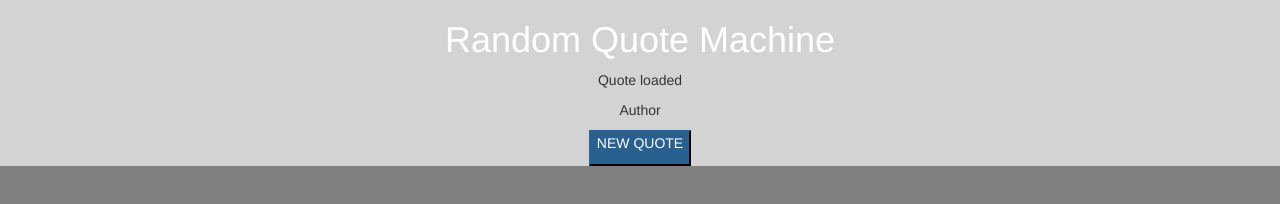
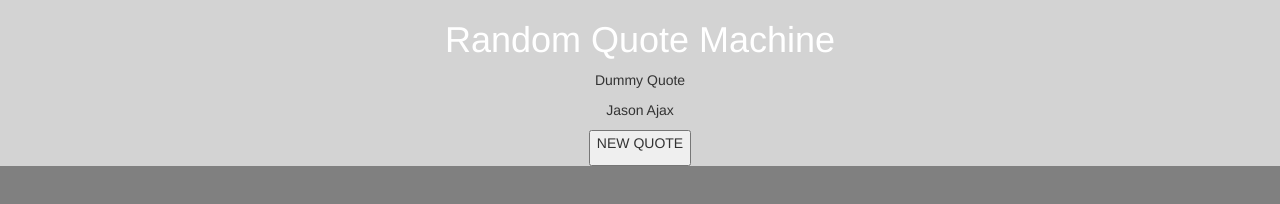
Before and after one commit to femarchi/random-quote-machine, a plain HTML site: page index.html in a window 1280 px wide. Both pictures are taken after a click on the button "NEW QUOTE". Drawn offline with nearby package versions, Linux system fonts and the light colour scheme.

Commit message:
Added quote-list.json and updated script

```diff
--- a/index.html
+++ b/index.html
@@ -48,7 +48,7 @@
       </div>
 
       <div id="button-area" class="col-xs-12">
-        <button id="new-quote-button" type="button" class="btn-primary">
+        <button id="new-quote-button" type="button" class="btn-secondary">
           <p>NEW QUOTE</p>
         </button>
       </div>
--- /dev/null
+++ b/quote-list.json
@@ -0,0 +1,502 @@
+[
+{
+	"ID": 1,
+	"quote": "We look forward to the time when the Power of Love will replace the Love of Power. Then will our world know the blessings of peace.",
+	"author": "William Ewart Gladstone"
+},
+{
+	"ID": 2,
+	"quote": "It is better to remain silent at the risk of being thought a fool, than to talk and remove all doubt of it.",
+	"author": "Maurice Switzer"
+},
+{
+	"ID": 3,
+	"quote": "For success, attitude is equally as important as ability.",
+	"author": "Anonymous"
+},
+{
+	"ID": 4,
+	"quote": "Either you run the day, or the day runs you.",
+	"author": "Jim Rohn"
+},
+{
+	"ID": 5,
+	"quote": "When I die, I want to go peacefully like my grandfather did–in his sleep. Not yelling and screaming like the passengers in his car.",
+	"author": "Bob Monkhouse"
+},
+{
+	"ID": 6,
+	"quote": "When I was 5 years old, my mother always told me that happiness was the key to life. When I went to school, they asked me what I wanted to be when I grew up. I wrote down “happy.” They told me I didn’t understand the assignment, and I told them they didn’t understand life.",
+	"author": "Anonymous"
+},
+{
+	"ID": 7,
+	"quote": "Never doubt that a small group of thoughtful, committed citizens can change the world. Indeed, it’s the only thing that ever has.",
+	"author": "Margaret Mead"
+},
+{
+	"ID": 8,
+	"quote": "People are illogical, unreasonable, and self-centered. Love them anyway.",
+	"author": "Kent M. Keith"
+},
+{
+	"ID": 9,
+	"quote": "Absence diminishes mediocre passions and increases great ones, as the wind blows out candles and fans fire.",
+	"author": "François (VI) (Duc de La Rochefoucauld)"
+},
+{
+	"ID": 10,
+	"quote": "The next time you’re faced with something that’s unexpected, unwanted and uncertain, consider that it just may be a gift.",
+	"author": "Stacey Kramer"
+},
+{
+	"ID": 11,
+	"quote": "To avoid criticism, say nothing, do nothing, be nothing.",
+	"author": "Fred Shero"
+},
+{
+	"ID": 12,
+	"quote": "A baby is God’s opinion that life should go on.",
+	"author": "Carl Sandburg"
+},
+{
+	"ID": 13,
+	"quote": "If opportunity doesn’t knock, build a door.",
+	"author": "Milton Berle"
+},
+{
+	"ID": 14,
+	"quote": "I believe in the sacredness of a promise, that a man’s word should be as good as his bond; that character — not wealth or power or position — is of supreme worth.",
+	"author": "John D. Rockefeller (Jr.)"
+},
+{
+	"ID": 15,
+	"quote": "Everything in moderation, including moderation.",
+	"author": "Oscar Wilde"
+},
+{
+	"ID": 16,
+	"quote": "Worry is like a rocking chair, it will give you something to do, but it won’t get you anywhere.",
+	"author": "Vance Havner"
+},
+{
+	"ID": 17,
+	"quote": "I asked God for a bike, but I know God doesn’t work that way. So I stole a bike and asked for forgiveness.",
+	"author": "Emo Philips"
+},
+{
+	"ID": 18,
+	"quote": "I was out on a date recently and the guy took me horseback riding. That was kind of fun, until we ran out of quarters.",
+	"author": "Susie Loucks"
+},
+{
+	"ID": 19,
+	"quote": "The world is my country, all mankind are my brethren and to do good is my religion.",
+	"author": "Thomas Paine"
+},
+{
+	"ID": 20,
+	"quote": "I don’t feel threatened by people who ask questions. It’s those who refuse to answer them that frighten me.",
+	"author": "Jason Bacchetta"
+},
+{
+	"ID": 21,
+	"quote": "Just taught my kids about taxes by eating 38% of their ice cream.",
+	"author": "Conan O’Brien"
+},
+{
+	"ID": 22,
+	"quote": "Wise men speak because they have something to say; fools because they have to say something.",
+	"author": "Plato"
+},
+{
+	"ID": 23,
+	"quote": "My therapist told me the way to achieve true inner peace is to finish what I start. So far I’ve finished two bags of M&Ms and a chocolate cake. I feel better already.",
+	"author": "Dave Barry"
+},
+{
+	"ID": 24,
+	"quote": "The trouble with eating Italian food is that five or six days later, you’re hungry again.",
+	"author": "George Miller"
+},
+{
+	"ID": 25,
+	"quote": "Life expectancy would grow by leaps and bounds if green vegetables smelled as good as bacon.",
+	"author": "Doug Larson"
+},
+{
+	"ID": 26,
+	"quote": "The odds of going to the store for a loaf of bread and coming out with only a loaf of bread are three billion to one.",
+	"author": "Erma Bombeck"
+},
+{
+	"ID": 27,
+	"quote": "Instead of getting married again, I’m going to find a woman I don’t like and just give her a house.",
+	"author": "Rod Stewart"
+},
+{
+	"ID": 28,
+	"quote": "Patriotism is supporting your country all the time, and your government when it deserves it.",
+	"author": "Mark Twain"
+},
+{
+	"ID": 29,
+	"quote": "All our dreams can come true, if we have the courage to pursue them.",
+	"author": "Walt Disney"
+},
+{
+	"ID": 30,
+	"quote": "As a well-spent day brings happy sleep, so a life well spent brings happy death.",
+	"author": "Leonardo da Vinci"
+},
+{
+	"ID": 31,
+	"quote": "Always borrow money from a pessimist. He won’t expect it back.",
+	"author": "Oscar Wilde"
+},
+{
+	"ID": 32,
+	"quote": "Courage is contagious. When a brave man takes a stand, the spines of others are stiffened.",
+	"author": "Billy Graham"
+},
+{
+	"ID": 33,
+	"quote": "Patience is something you admire in the driver behind you, but not in one ahead.",
+	"author": "Bill McGlashen"
+},
+{
+	"ID": 34,
+	"quote": "Men reach their sexual peak at eighteen. Women reach theirs at thirty-five. Do you get the feeling that God is playing a practical joke?",
+	"author": "Rita Rudner"
+},
+{
+	"ID": 35,
+	"quote": "I dream of a better tomorrow, where chickens can cross the road and not be questioned about their motives.",
+	"author": "Anonymous"
+},
+{
+	"ID": 36,
+	"quote": "Not everything that can be counted counts, and not everything that counts can be counted.",
+	"author": "William Bruce Cameron"
+},
+{
+	"ID": 37,
+	"quote": "I never took a day off in my twenties. Not one.",
+	"author": "Bill Gates"
+},
+{
+	"ID": 38,
+	"quote": "Perfection is not attainable, but if we chase perfection we can catch excellence.",
+	"author": "Vince Lombardi"
+},
+{
+	"ID": 39,
+	"quote": "What lies behind us and what lies before us are tiny matters compared to what lies within us.",
+	"author": "Henry S. Haskins"
+},
+{
+	"ID": 40,
+	"quote": "How wonderful it is that nobody need wait a single moment before beginning to improve the world.",
+	"author": "Anne Frank"
+},
+{
+	"ID": 41,
+	"quote": "It is the mark of an educated mind to be able to entertain a thought without accepting it.",
+	"author": "Aristotle"
+},
+{
+	"ID": 42,
+	"quote": "The same fence that shuts others out shuts you in.",
+	"author": "Bill Copeland"
+},
+{
+	"ID": 43,
+	"quote": "Waiting for perfect is never as smart as making progress.",
+	"author": "Seth Godin"
+},
+{
+	"ID": 44,
+	"quote": "I couldn’t repair your brakes, so I made your horn louder.",
+	"author": "Steven Wright"
+},
+{
+	"ID": 45,
+	"quote": "America is a country where half the money is spent buying food, and the other half is spent trying to lose weight.",
+	"author": "Anonymous"
+},
+{
+	"ID": 46,
+	"quote": "You see things; and you say “Why?” But I dream things that never were; and I say “Why not?”",
+	"author": "George Bernard Shaw"
+},
+{
+	"ID": 47,
+	"quote": "I have never in my life learned anything from any man who agreed with me.",
+	"author": "Dudley Field Malone"
+},
+{
+	"ID": 48,
+	"quote": "We’ve all heard that a million monkeys banging on a million typewriters will eventually reproduce the entire works of Shakespeare. Now, thanks to the Internet, we know this is not true.",
+	"author": "Robert Wilensky"
+},
+{
+	"ID": 49,
+	"quote": "Little minds are tamed and subdued by misfortune; but great minds rise above them.",
+	"author": "Washington Irving"
+},
+{
+	"ID": 50,
+	"quote": "What you do speaks so loudly that I cannot hear what you say.",
+	"author": "Ralph Waldo Emerson"
+},
+{
+	"ID": 51,
+	"quote": "People who read the tabloids deserve to be lied to.",
+	"author": "Jerry Seinfeld"
+},
+{
+	"ID": 52,
+	"quote": "Every truth passes through three stages before it is recognized. In the first, it is ridiculed. In the second, it is opposed. In the third, it is regarded as self-evident.",
+	"author": "Arthur Schopenhauer"
+},
+{
+	"ID": 53,
+	"quote": "No man is rich enough to buy back his past.",
+	"author": "Oscar Wilde"
+},
+{
+	"ID": 54,
+	"quote": "A successful man is one who makes more money than his wife can spend. A successful woman is one who can find such a man.",
+	"author": "Lana Turner"
+},
+{
+	"ID": 55,
+	"quote": "I always arrive late at the office, but I make up for it by leaving early.",
+	"author": "Charles Lamb"
+},
+{
+	"ID": 56,
+	"quote": "Do not pray for easy lives. Pray to be stronger men! Do not pray for tasks equal to your powers. Pray for powers equal to your tasks!",
+	"author": "Phillips Brooks"
+},
+{
+	"ID": 57,
+	"quote": "The conductor of an orchestra doesn’t make a sound. He depends, for his power, on his ability to make other people powerful.",
+	"author": "Benjamin Zander"
+},
+{
+	"ID": 58,
+	"quote": "To the world you may be just one person, but to one person you may be the world.",
+	"author": "Brandi Snyder"
+},
+{
+	"ID": 59,
+	"quote": "What we are is God’s gift to us. What we become is our gift to God.",
+	"author": "Eleanor Powell"
+},
+{
+	"ID": 60,
+	"quote": "The only way the French are going in is if we tell them we found truffles in Iraq.",
+	"author": "Dennis Miller"
+},
+{
+	"ID": 61,
+	"quote": "I have to exercise early in the morning before my brain figures out what I’m doing.",
+	"author": "Anonymous"
+},
+{
+	"ID": 62,
+	"quote": "Why does a woman work ten years to change a man’s habits and then complain that he’s not the man she married?",
+	"author": "Barbra Streisand"
+},
+{
+	"ID": 63,
+	"quote": "Life shrinks or expands in proportion to one’s courage.",
+	"author": "Anaïs Nin"
+},
+{
+	"ID": 64,
+	"quote": "I knew a man who gave up smoking, drinking, sex, and rich food. He was healthy right up to the day he killed himself.",
+	"author": "Johnny Carson"
+},
+{
+	"ID": 65,
+	"quote": "My mother never saw the irony in calling me a son-of-a-bitch.",
+	"author": "Jack Nicholson"
+},
+{
+	"ID": 66,
+	"quote": "Misers aren’t fun to live with, but they make wonderful ancestors.",
+	"author": "David Brenner"
+},
+{
+	"ID": 67,
+	"quote": "Insanity is hereditary. You get it from your children.",
+	"author": "Sam Levenson"
+},
+{
+	"ID": 68,
+	"quote": "It’s useless to hold a person to anything he says while he’s in love, drunk, or running for office.",
+	"author": "Shirley MacLaine"
+},
+{
+	"ID": 69,
+	"quote": "It wasn’t raining when Noah built the ark.",
+	"author": "Howard Ruff"
+},
+{
+	"ID": 70,
+	"quote": "The elevator to success is out of order. You’ll have to use the stairs . . . one step at a time.",
+	"author": "Joe Girard"
+},
+{
+	"ID": 71,
+	"quote": "Never tell your problems to anyone . . . 20% don’t care and the other 80% are glad you have them.",
+	"author": "Lou Holtz"
+},
+{
+	"ID": 72,
+	"quote": "There’s zero correlation between being the best talker and having the best ideas.",
+	"author": "Susan Cain"
+},
+{
+	"ID": 73,
+	"quote": "It is not fair to ask of others what you are unwilling to do yourself.",
+	"author": "Eleanor Roosevelt"
+},
+{
+	"ID": 74,
+	"quote": "Bisexuality immediately doubles your chances for a date on Saturday night.",
+	"author": "Rodney Dangerfield"
+},
+{
+	"ID": 75,
+	"quote": "Let the wife make the husband glad to come home, and let him make her sorry to see him leave.",
+	"author": "Martin Luther"
+},
+{
+	"ID": 76,
+	"quote": "I am only one; but still I am one. I cannot do everything; but still I can do something; and because I cannot do everything, I will not refuse to do the something that I can do.",
+	"author": "Edward Everett Hale"
+},
+{
+	"ID": 77,
+	"quote": "Failure is the condiment that gives success its flavor.",
+	"author": "Truman Capote"
+},
+{
+	"ID": 78,
+	"quote": "A lie can travel half way around the world while the truth is putting on its shoes.",
+	"author": "Mark Twain"
+},
+{
+	"ID": 79,
+	"quote": "An archaeologist is the best husband a woman can have; the older she gets the more interested he is in her.",
+	"author": "Agatha Christie"
+},
+{
+	"ID": 80,
+	"quote": "In dreams and in love there are no impossibilities.",
+	"author": "János Arany"
+},
+{
+	"ID": 81,
+	"quote": "He, who will not reason, is a bigot; he, who cannot, is a fool; and he, who dares not, is a slave.",
+	"author": "William Drummond"
+},
+{
+	"ID": 82,
+	"quote": "Illegal aliens have always been a problem in the United States. Ask any Indian.",
+	"author": "Robert Orben"
+},
+{
+	"ID": 83,
+	"quote": "The most difficult years of marriage are those following the wedding.",
+	"author": "Bethany Austin"
+},
+{
+	"ID": 84,
+	"quote": "Don’t smother each other. No one can grow in the shade.",
+	"author": "Leo Buscaglia"
+},
+{
+	"ID": 85,
+	"quote": "Politicians and diapers have one thing in common. They should both be changed regularly, and for the same reason.",
+	"author": "José Maria de Eça de Queiroz"
+},
+{
+	"ID": 86,
+	"quote": "At every party, there are two kinds of people–those who want to go home and those who don’t. The trouble is, they are usually married to each other.",
+	"author": "Ann Landers"
+},
+{
+	"ID": 87,
+	"quote": "Those people who think they know everything are a great annoyance to those of us who do.",
+	"author": "Isaac Asimov"
+},
+{
+	"ID": 88,
+	"quote": "If you have knowledge, let others light their candles in it.",
+	"author": "Margaret Fuller"
+},
+{
+	"ID": 89,
+	"quote": "The best way to predict the future is to invent it.",
+	"author": "Alan Kay"
+},
+{
+	"ID": 90,
+	"quote": "If not us, who? If not now, when?",
+	"author": "Hillel the Elder"
+},
+{
+	"ID": 91,
+	"quote": "You know you’re getting old when you stoop to tie your shoelaces and wonder what else you could do while you’re down there.",
+	"author": "George Burns"
+},
+{
+	"ID": 92,
+	"quote": "For it was not into my ear you whispered, but into my heart. It was not my lips you kissed, but my soul.",
+	"author": "Judy Garland"
+},
+{
+	"ID": 93,
+	"quote": "When opportunity knocks, some people are in the backyard looking for four-leaf clovers.",
+	"author": "Polish Proverb"
+},
+{
+	"ID": 94,
+	"quote": "A bargain is something you don’t need at a price you can’t resist.",
+	"author": "Franklin Jones"
+},
+{
+	"ID": 95,
+	"quote": "Enjoy the little things, for one day you may look back and realize they were the big things.",
+	"author": "Robert Brault"
+},
+{
+	"ID": 96,
+	"quote": "Remember that happiness is a way of travel, not a destination.",
+	"author": "Roy L. Goodman"
+},
+{
+	"ID": 97,
+	"quote": "We live in a society where pizza gets to your house before the police.",
+	"author": "Anonymous"
+},
+{
+	"ID": 98,
+	"quote": "The most dangerous poison is the feeling of achievement. The antidote is to every evening think what can be done better tomorrow.",
+	"author": "Ingvar Kamprad"
+},
+{
+	"ID": 99,
+	"quote": "The only thing worse than being blind is having sight but no vision.",
+	"author": "Helen Keller"
+},
+{
+	"ID": 100,
+	"quote": "There are two primary choices in life: to accept conditions as they exist, or accept the responsibility for changing them.",
+	"author": "Denis Waitley"
+}
+]
--- a/script.js
+++ b/script.js
@@ -1,35 +1,55 @@
 $(document).ready(function() {
 
-	var quoteList = "";
-	loadDoc();
+	// Function calls when opening the page
 
-	function loadDoc() {
-		// Load all quotes from txt file into an object
-  	var xhttp = new XMLHttpRequest();
-  	xhttp.onreadystatechange = function() {
-  	  if (this.readyState == 4 && this.status == 200) {
-  	   quoteList = this.responseText;
-  	   //Create new objects with fields: ID(int), Quote(string), Author(string)
-  	   //Do this by splitting the array for every new line and pushing the values in order
 
-  	  }
-  	};
-  	xhttp.open("GET", "quote-list.txt", true);
-  	xhttp.send();
+	// function loadDoc() {
+	// 	// Load all quotes from txt file into an object
+ //  	var xhttp = new XMLHttpRequest();
+ //  	xhttp.onreadystatechange = function() {
+ //  	  if (this.readyState == 4 && this.status == 200) {
+ //  	   var quoteString = this.responseText;
+ //  	   //Create new objects with fields: id(int), Quote(string), Author(string)
+ //  	   //Do this by splitting the array for every new line and pushing the values in order
+
+ //  	  }
+ //  	};
+ //  	xhttp.open("GET", "quote-list.txt", true);
+ //  	xhttp.send();
+	// }
+
+	function loadQuote (quoteId) {
+		//fetch a random quote by id number and insert it into the html
+
+		var loadedQuote = "Dummy Quote";
+		var loadedAuthor = "Jason Ajax";
+
+		$.getJSON("quote-list.json", function (data){
+			var i = 0;
+			var found = false;
+			while (!found && i < data.length){
+				if(data[i].id === quoteId){
+					alert("Found " + quoteId + "!");
+					loadedQuote = data[i].quote;
+					loadedAuthor = data[i].author;
+					found = true;
+				}
+				i++;
+			}
+		});
+
+		$("#quote").html(loadedQuote);
+		$("#author").html(loadedAuthor);
+
+		//document.getElementById("quote").innerHTML = "Quote loaded";
+		//document.getElementById("author").innerHTML = "Author";
 	}
 
-	function loadNewQuote (quotes) {
-		//fetch a random quote by id number and insert it into the html
+	$("#new-quote-button").on("click", function(){
+		// Load a new quote from the object by clicking the button
 
-		document.getElementById("quote").innerHTML = "Quote loaded";
-		document.getElementById("author").innerHTML = "Author";
-	}
-
-	$("#new-quote-button").click(function(){
-		// Load a new quote from the object by clicking the button
-		//
-		// alert("working");
-		loadNewQuote(quoteList);
+		var quoteId = Math.floor(Math.random()*100);
+		loadQuote(quoteId);
 	});
 
 });
```
